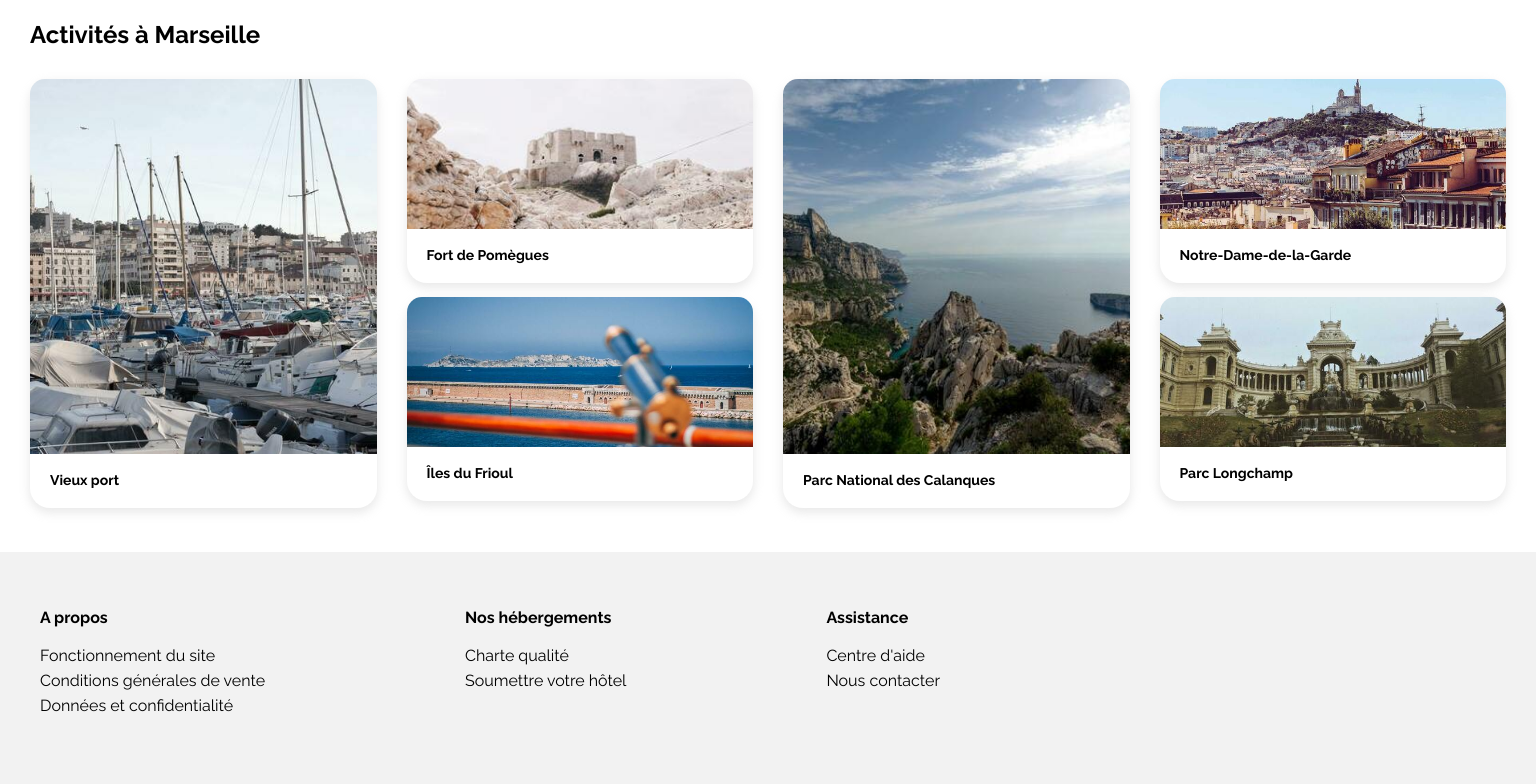
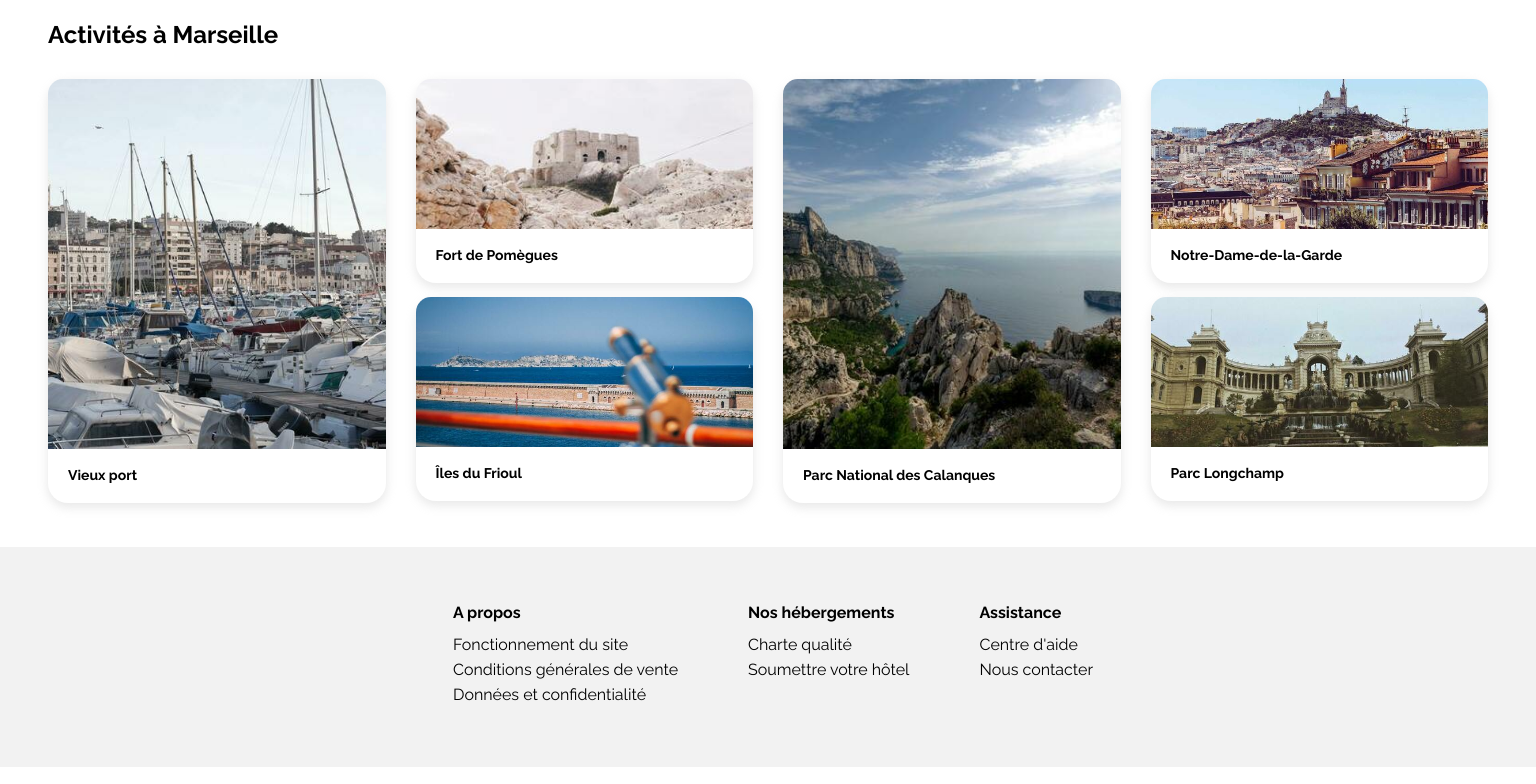
Before and after one commit to MickaelM94/Integration_Maquette_Reservia, a plain HTML site: page index.html in a window 1536 px wide. Shown: the part 1015-1799 px from the top of the page. Drawn offline with Linux system fonts and the light colour scheme.

Commit message:
reservia v02

```diff
--- a/index.html
+++ b/index.html
@@ -17,11 +17,11 @@
     />
   </head>
   <body>
-    <header>
+    <header class="maxWidth">
       <!-- == NAV BAR -->
       <nav>
         <a class="logo" href="#">
-          <img src="images/logo/Reservia.svg" alt="Logo de Reservia"/>
+          <img src="images/logo/Reservia.svg" alt="Logo de Reservia" />
         </a>
         <a class="register" href="#">S'inscrire</a>
         <div class="linkBlock">
@@ -31,15 +31,18 @@
       </nav>
       <div>
         <h1>Trouver votre hébergement pour des vacances de rêve</h1>
-      <p>
-        En plein centre ville ou en pleine nature
-      </p>
+        <p>En plein centre ville ou en pleine nature</p>
         <!-- == SEARCH BAR -->
         <form class="searchBar" action="/search" method="post">
           <label class="searchIcone" for="city"
             ><i class="fas fa-map-marker-alt"></i
           ></label>
-        <input class="searchText" id="city" type="text" placeholder="Marseille, France" />
+          <input
+            class="searchText"
+            id="city"
+            type="text"
+            placeholder="Marseille, France"
+          />
           <button class="searchBtn" type="submit">
             <i class="fas fa-search"></i>
           </button>
@@ -93,7 +96,7 @@
         </p>
       </div>
     </header>
-    <main>
+    <main class="maxWidth">
       <!-- == POPULAR BLOCK -->
       <div class="containerFlex">
         <section id="popularBlock">
@@ -135,7 +138,9 @@
                 />
                 <div class="popularCardText">
                   <div>
-                    <p class="popularTitle">Au coeur de l'eau Chambres d'hôtes</p>
+                    <p class="popularTitle">
+                      Au coeur de l'eau Chambres d'hôtes
+                    </p>
                     <p>Nuit à partir de <span class="price">71€</span></p>
                   </div>
                   <div class="rating">
@@ -326,7 +331,7 @@
             </a>
           </div>
           <a class="showMore" href="#">
-            <p >Afficher plus</p>
+            <p>Afficher plus</p>
           </a>
         </section>
       </div>
@@ -347,7 +352,7 @@
           <div class="doubleCard">
             <!-- ACTIVITY CARD #2 -->
             <a class="linkDiv" href="#" target="_blank">
-              <div class="activityCard  shadow">
+              <div class="activityCard shadow">
                 <img
                   src="images/activites/4_small/paul-hermann-QFTrLdQIRhI-unsplash.jpg"
                   alt="Image représentant le Fort de Pomègues"
@@ -403,30 +408,24 @@
     </main>
     <!-- == FOOTER -->
     <footer>
-        <div class="footerBlock">
-          <div>
-            <p class="footerTitle">A propos</p>
+      <div class="footerBlock maxWidth">
         <ul>
+          <li><p class="footerTitle">A propos</p></li>
           <li><a href="#">Fonctionnement du site</a></li>
           <li><a href="#">Conditions générales de vente</a></li>
           <li><a href="#">Données et confidentialité</a></li>
         </ul>
-          </div>
-          <div>
-            <p class="footerTitle">Nos hébergements</p>
         <ul>
+          <li><p class="footerTitle">Nos hébergements</p></li>
           <li><a href="#">Charte qualité </a></li>
           <li><a href="#">Soumettre votre hôtel</a></li>
         </ul>
-          </div>
-          <div>
-            <p class="footerTitle">Assistance</p>
         <ul>
+          <li><p class="footerTitle">Assistance</p></li>
           <li><a href="#">Centre d'aide</a></li>
           <li><a href="#">Nous contacter</a></li>
         </ul>
       </div>
-        </div>
     </footer>
   </body>
 </html>
--- a/style.css
+++ b/style.css
@@ -421,7 +421,7 @@ footer {
   padding: 40px 40px 20px 40px;
 }
 
-.footerBlock > div {
+.footerBlock > ul {
   margin-bottom: 30px;
 }
 
@@ -430,23 +430,20 @@ footer {
   margin-bottom: 10px;
 }
 
-.footerBlock > div > ul {
+.footerBlock > ul > li {
+  text-decoration: none;
+  list-style: none;
   margin-left: -40px;
 }
 
-.footerBlock > div > ul > li {
-  text-decoration: none;
-  list-style: none;
-}
-
-.footerBlock > div > ul > li > a {
+.footerBlock > ul > li > a {
   text-decoration: none;
   line-height: 25px;
   color: black;
   transition-duration: 0.2s;
 }
 
-.footerBlock > div > ul > li > a:hover {
+.footerBlock > ul > li > a:hover {
   text-decoration: none;
   line-height: 25px;
   color: grey;
@@ -537,7 +534,6 @@ footer {
     grid-row: 1;
     margin: 0px;
     padding: 0px;
-    width: fit-content;
   }
 
   .linkBlock > a {
@@ -612,8 +608,8 @@ footer {
 
    .footerBlock {
     display: flex;
+    max-width: 900px;
     justify-content: space-between;
-    max-width: 900px;
   }
 }
 
@@ -627,6 +623,12 @@ footer {
 
   .filterBlock > h3 {
     margin: 15px 15px 0px 0px;
+  }
+
+     /* ------- ++ FOOTER 920px ------- */
+
+  .footerBlock ul {
+    min-width: 250px;
   }
 }
 
@@ -699,11 +701,41 @@ footer {
   }
 
   .twoRows > img {
-    height: 375px;
+    height: 370px;
   }
 
   .doubleCard {
     display: flex;
     flex-direction: column;
   }
+
+   /* ------- ++ FOOTER 1200px ------- */
+
+   .footerBlock ul {
+    min-width: 380px;
+  }
 }
+
+@media screen and (min-width : 1500px){
+
+  .maxWidth {
+    max-width: 1500px;
+    margin: auto;
+  }
+
+  /* ------- ++ FOOTER 1500px ------- */
+
+  .footerBlock {
+    width: auto;
+    justify-content: center;
+  }
+
+  .footerBlock > ul {
+    min-width: fit-content;
+    margin: 0px 30px 40px 40px;
+  }
+
+  li {
+    display:list-item;
+  }
+}
```
Lines whose indentation alone changed are shown as unchanged.
